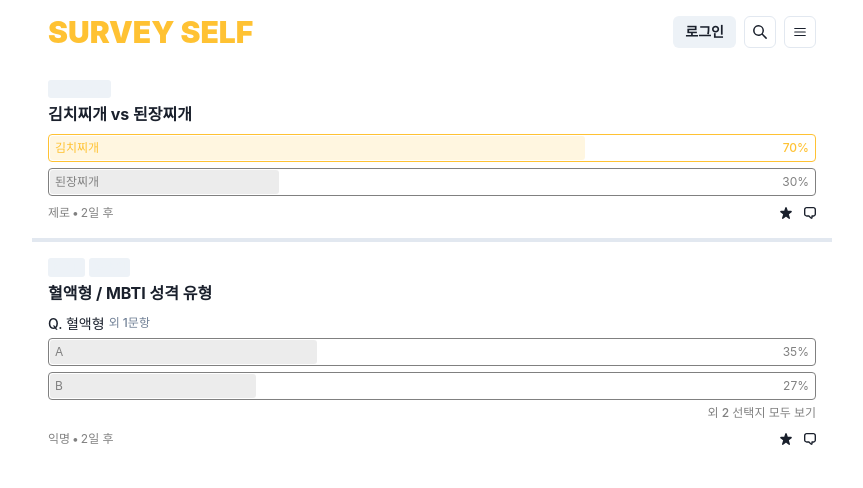
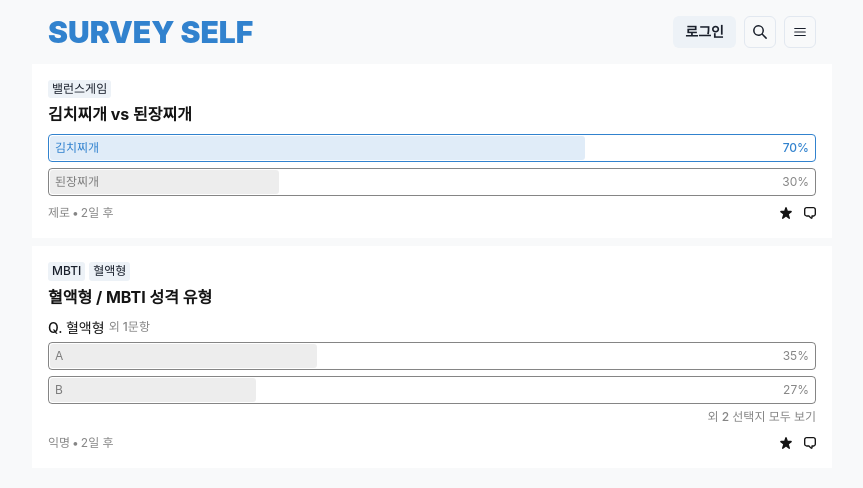
Before and after one commit to zero-koo/survey-self-next, a Next.js app: page / in a window 1280 px wide. Shown: the top 488 px of the page, without its empty margins (208-1071 px from the left). Built offline with nearby package versions, Linux system fonts and the light colour scheme.

Commit message:
feat: theme settings

```diff
--- a/components/layouts/root-header.tsx
+++ b/components/layouts/root-header.tsx
@@ -1,14 +1,17 @@
 import { HamburgerIcon, SearchIcon } from '@chakra-ui/icons';
-import { Button, Flex, Heading, HStack, IconButton, Spacer } from '@chakra-ui/react';
+import { Button, Flex, Heading, HStack, IconButton, Spacer, useColorMode } from '@chakra-ui/react';
 import Link from 'next/link';
-import { PRIMARY_COLOR } from '../../palette';
+import { usePrimaryColor } from '../../hooks/theme';
 import BaseContainer from './base-container';
 
 export default function RootHeader() {
+  const primaryColor = usePrimaryColor();
+  const { toggleColorMode } = useColorMode();
+
   return (
     <BaseContainer as={'header'}>
       <Flex h={['3.5rem', '3.5rem', '4rem']} px={4} py={3} alignItems={'center'}>
-        <Heading size={'lg'} color={PRIMARY_COLOR} fontWeight={900}>
+        <Heading size={'lg'} color={primaryColor} fontWeight={900}>
           SURVEY SELF
         </Heading>
         <Spacer />
@@ -29,6 +32,7 @@ export default function RootHeader() {
             variant="outline"
             aria-label="Menu Icon"
             icon={<HamburgerIcon />}
+            onClick={toggleColorMode}
           />
         </HStack>
       </Flex>
--- a/components/small-tag.tsx
+++ b/components/small-tag.tsx
@@ -6,14 +6,7 @@ type Prop = {
 
 export default function SmallTag({ children }: Prop) {
   return (
-    <Tag
-      fontSize={'xs'}
-      color={'gray.100'}
-      minHeight={'1'}
-      paddingBlock={'2px'}
-      px={1}
-      borderRadius={3}
-    >
+    <Tag fontSize={'xs'} minHeight={'10px'} paddingBlock={'2px'} px={1} borderRadius={3}>
       {children}
     </Tag>
   );
--- a/components/survey-card.tsx
+++ b/components/survey-card.tsx
@@ -5,6 +5,7 @@ import { SimpleUser } from '../types/general';
 import SurveyChoice from './survey-choice';
 import { timeago } from '../utils/timeago';
 import SmallTag from './small-tag';
+import { useSecondaryColor } from '../hooks/theme';
 
 type Props = {
   title: string;
@@ -30,7 +31,7 @@ export default function SurveyCard({
   tags,
   createdBy,
 }: Props) {
-  const borderColor = useColorModeValue('gray.200', 'gray.700');
+  const secondaryColor = useSecondaryColor();
 
   const [choicesHidden, setChoiceHidden] = useState(choices.length > DEFAULT_MAX_NUM_CHOICE);
   const choicesToShow = useMemo(() => {
@@ -38,15 +39,16 @@ export default function SurveyCard({
     return choices.slice(0, DEFAULT_MAX_NUM_CHOICE);
   }, [choicesHidden, choices]);
 
+  const bgColor = useColorModeValue('#FFFFFF', '#1E1E1E');
+
   return (
     <Box
       px={4}
       py={4}
       _notFirst={{
-        borderTopStyle: 'solid',
-        borderTopColor: borderColor,
-        borderTopWidth: '0.25rem',
+        mt: 2,
       }}
+      bgColor={bgColor}
     >
       <HStack spacing={1} mb={1}>
         {tags.map((tag, index) => (
@@ -61,7 +63,7 @@ export default function SurveyCard({
           <Flex mb={1} gap={1} alignItems={'center'}>
             <Text fontSize={'sm'} fontWeight={500}>{`Q. ${subTitle}`}</Text>
             {numQuestions > 1 ? (
-              <Text fontSize="xs" color={'gray.500'} fontWeight={500}>{`외 ${
+              <Text fontSize="xs" fontWeight={500} className={'text-secondary'}>{`외 ${
                 numQuestions - 1
               }문항`}</Text>
             ) : null}
@@ -76,7 +78,7 @@ export default function SurveyCard({
       {choicesHidden ? (
         <Text
           fontSize={'xs'}
-          color={'grey'}
+          color={secondaryColor}
           mt={1}
           fontWeight={500}
           textAlign={'end'}
@@ -84,7 +86,7 @@ export default function SurveyCard({
         >{`외 ${choices.length - DEFAULT_MAX_NUM_CHOICE} 선택지 모두 보기`}</Text>
       ) : null}
       <Flex mt={2}>
-        <HStack fontSize={'xs'} color={'grey'} spacing={0.5}>
+        <HStack fontSize={'xs'} spacing={0.5} className={'text-secondary'}>
           <Text>{createdBy?.name || '익명'}</Text>
           <Text>•</Text>
           <Text>{timeago('2022-12-31 15:32')}</Text>
--- a/components/survey-choice.tsx
+++ b/components/survey-choice.tsx
@@ -1,5 +1,5 @@
 import { Box, Flex, Spacer, Text } from '@chakra-ui/react';
-import { PRIMARY_COLOR } from '../palette';
+import { useSecondaryColor, usePrimaryColor } from '../hooks/theme';
 
 type Props = {
   text: string;
@@ -14,15 +14,18 @@ export default function SurveyChoice({
   isOpen = false,
   isSelected = false,
 }: Props) {
+  const primaryColor = usePrimaryColor();
+  const secondaryColor = useSecondaryColor();
+
   return (
     <Flex
       as="button"
       position={'relative'}
       w="100%"
-      border={'1px solid gray'}
+      borderWidth={'1px'}
       borderRadius={'0.25rem'}
-      borderColor={isSelected ? PRIMARY_COLOR : 'gray'}
-      color={isSelected ? PRIMARY_COLOR : 'gray'}
+      borderColor={isSelected ? primaryColor : secondaryColor}
+      color={isSelected ? primaryColor : secondaryColor}
       px={1.5}
       py={1}
       fontSize={'xs'}
@@ -37,7 +40,7 @@ export default function SurveyChoice({
             w={`${percent}%`}
             borderRadius={'0.1875rem'}
             height={'100%'}
-            backgroundColor={isSelected ? PRIMARY_COLOR : 'gray'}
+            backgroundColor={isSelected ? primaryColor : secondaryColor}
             opacity={0.15}
           ></Box>
         ) : null}
--- /dev/null
+++ b/hooks/theme.ts
@@ -0,0 +1,8 @@
+import { useColorModeValue } from '@chakra-ui/react';
+
+export function usePrimaryColor() {
+  return useColorModeValue('blue.500', 'yellow.400');
+}
+export function useSecondaryColor() {
+  return useColorModeValue('blackAlpha.600', 'whiteAlpha.700');
+}
--- a/palette.ts
+++ /dev/null
@@ -1 +0,0 @@
-export const PRIMARY_COLOR = '#FFC233';
--- a/theme.ts
+++ /dev/null
@@ -1,9 +0,0 @@
-import { extendTheme, type ThemeConfig } from '@chakra-ui/react';
-
-const config: ThemeConfig = {
-  initialColorMode: 'system',
-};
-
-const theme = extendTheme({ config });
-
-export default theme;
--- /dev/null
+++ b/theme/colors.ts
@@ -0,0 +1,28 @@
+const colors = {
+  primary: {
+    50: '#FFF3D6',
+    10: '#FFE7AD',
+    200: '#FFDA85',
+    300: '#FFCE5C',
+    400: '#FFC233',
+    500: '#FFB60A',
+    600: '#E09D00',
+    700: '#B88100',
+    800: '#8F6400',
+    900: '#664700',
+  },
+  secondary: {
+    50: '#FFF3D6',
+    10: '#FFE7AD',
+    200: '#FFDA85',
+    300: '#FFCE5C',
+    400: '#FFC233',
+    500: '#FFB60A',
+    600: '#E09D00',
+    700: '#B88100',
+    800: '#8F6400',
+    900: '#664700',
+  },
+};
+
+export default colors;
--- /dev/null
+++ b/theme/index.ts
@@ -0,0 +1,15 @@
+import { extendTheme, ThemeConfig } from '@chakra-ui/react';
+import styles from './styles';
+import colors from './colors';
+import layerStyles from './layer-styles';
+
+const config: ThemeConfig = {
+  initialColorMode: 'system',
+};
+
+export default extendTheme({
+  colors,
+  styles,
+  layerStyles,
+  config,
+});
--- /dev/null
+++ b/theme/layer-styles.ts
@@ -0,0 +1,10 @@
+import { StyleFunctionProps } from '@chakra-ui/react';
+import { mode } from '@chakra-ui/theme-tools';
+
+const layerStyles = {
+  'text-secondary': {
+    color: 'whiteAlpha.700',
+  },
+};
+
+export default layerStyles;
--- /dev/null
+++ b/theme/styles.ts
@@ -0,0 +1,16 @@
+import { StyleFunctionProps } from '@chakra-ui/react';
+import { mode } from '@chakra-ui/theme-tools';
+
+const styles = {
+  global: (props: StyleFunctionProps) => ({
+    body: {
+      color: mode('blackAlpha.900', 'whiteAlpha.900')(props),
+      bg: mode('#F8F9FA', '#121212')(props),
+    },
+    '.text-secondary': {
+      color: mode('blackAlpha.600', 'whiteAlpha.600')(props),
+    },
+  }),
+};
+
+export default styles;
```
